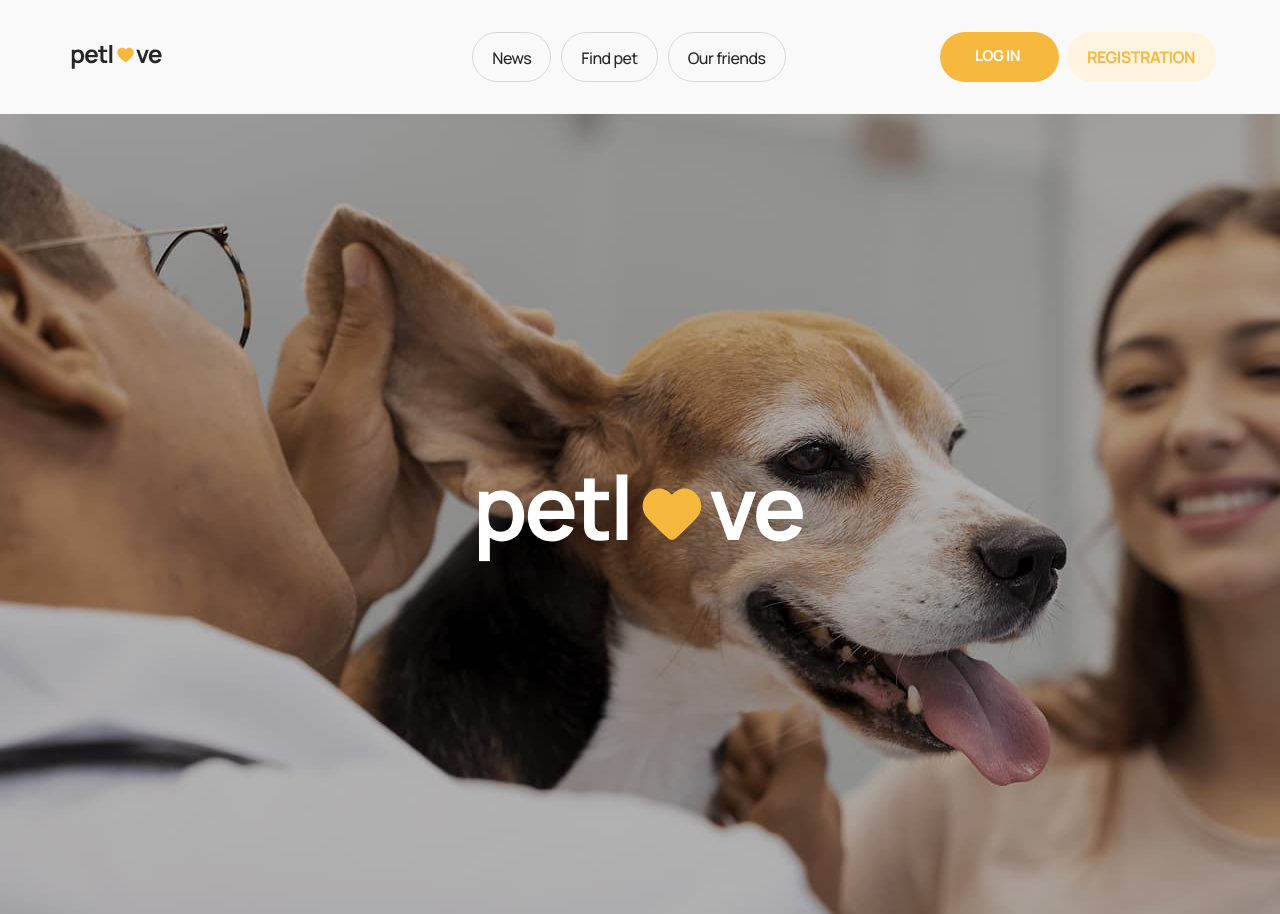
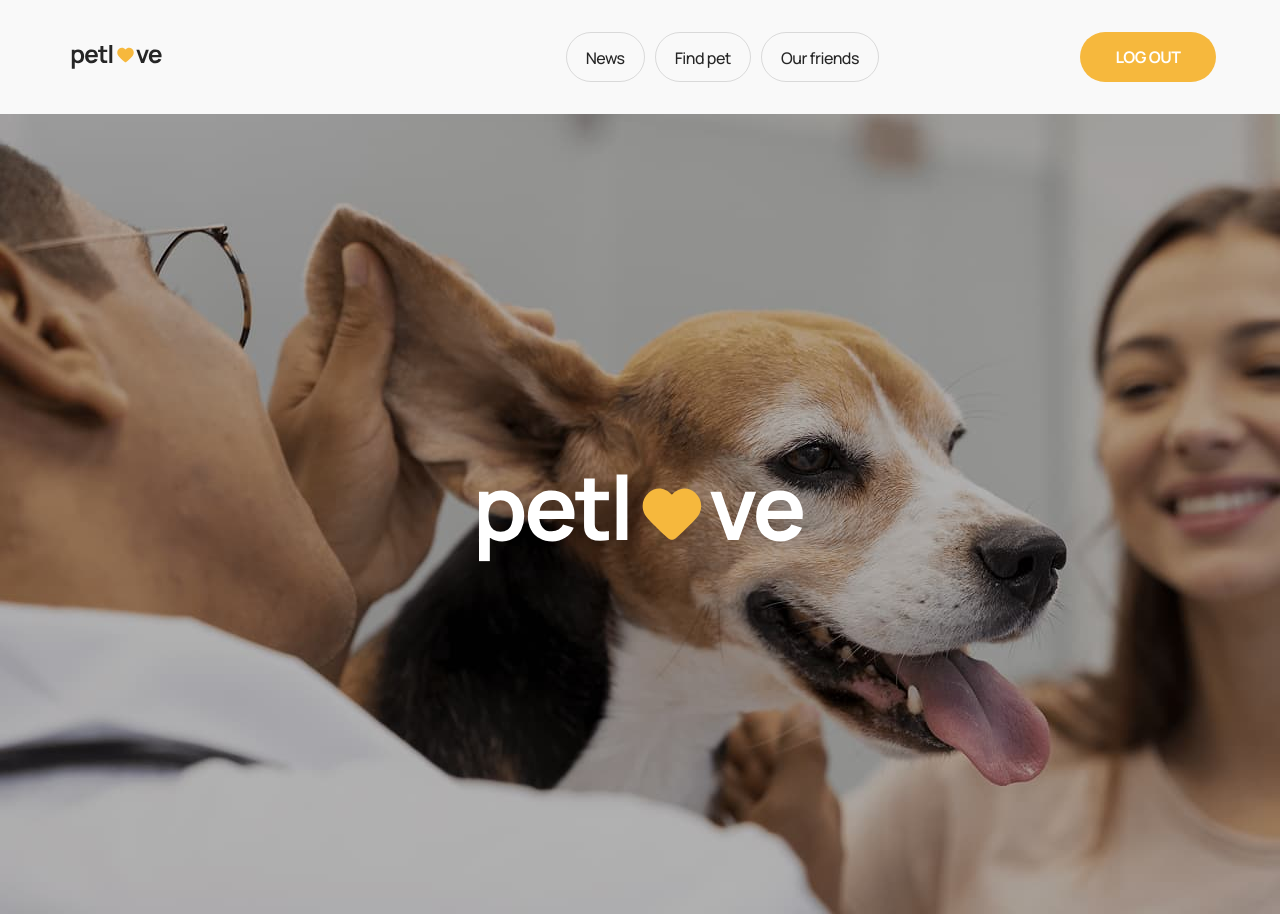
Before and after one commit to AlexandraKhalimon/pet-love-app, a Next.js app: page / in a window 1280 px wide. Built offline with nearby package versions, Linux system fonts and the light colour scheme.

Commit message:
feat(header): integrate UserNav into Header component

```diff
--- a/components/Header/Header.tsx
+++ b/components/Header/Header.tsx
@@ -4,9 +4,10 @@ import Link from "next/link";
 import css from "./Header.module.css";
 import { useState } from "react";
 import BurgerMenu from "../BurgerMenu/BurgerMenu";
-import AuthNav from "../AuthNav/AuthNav";
+// import AuthNav from "../AuthNav/AuthNav";
 import Nav from "../Nav/Nav";
 import { usePathname } from "next/navigation";
+import UserNav from "../UserNav/UserNav";
 
 export default function Header() {
   const [isMenuOpen, setIsMenuOpen] = useState(false);
@@ -22,7 +23,9 @@ export default function Header() {
           </svg>
         </Link>
         <Nav className={css.nav} link={"white"} />
-        <AuthNav className={css.authNav} border={"white"} />
+        {/* TODO: render UserNav when user is authenticated and AuthNav for visitors */}
+        {/* <AuthNav className={css.authNav} border={"white"} /> */}
+        <UserNav />
         <button className={css.homeButton} onClick={() => setIsMenuOpen(true)}>
           <svg width={32} height={32} className={css.icon}>
             <use href="/icons.svg#icon-menu"></use>
@@ -39,7 +42,9 @@ export default function Header() {
         </svg>
       </Link>
       <Nav className={css.nav} link={"grey"} />
-      <AuthNav className={css.authNav} border={"orange"} />
+      {/* TODO: render UserNav when user is authenticated and AuthNav for visitors */}
+      {/* <AuthNav className={css.authNav} border={"orange"} /> */}
+      <UserNav />
       <button className={css.button} onClick={() => setIsMenuOpen(true)}>
         <svg width={32} height={32} className={css.icon}>
           <use href="/icons.svg#icon-menu"></use>
```
